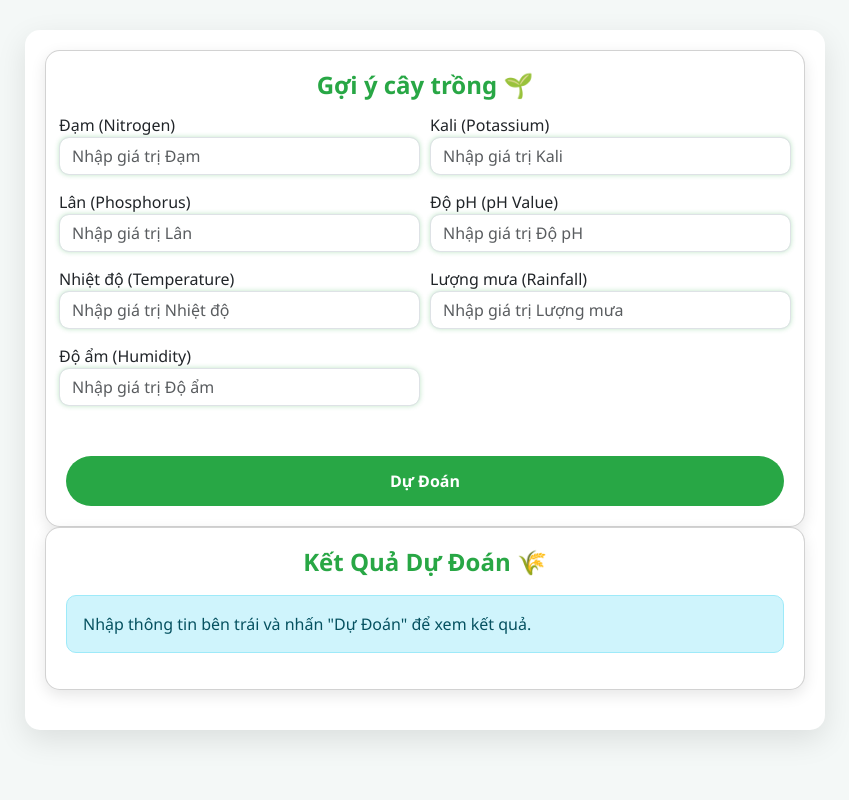
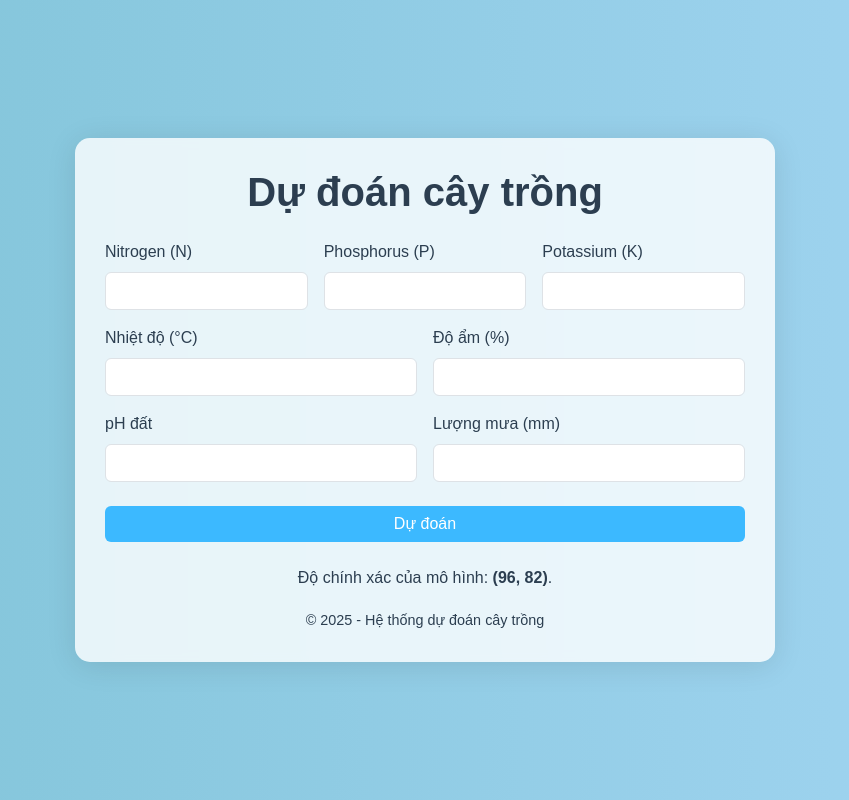
Before and after one commit to LeThiNiNi/NhapmonTritueNhantao, a Flask app: page / in a window 1280 px wide. Shown: the whole page, without its empty margins (215-1064 px from the left). Run offline with Flask 3, Linux system fonts and the light colour scheme; parts of the project's set-up code (start-up, migrations or seed data) failed here and were passed over.

Commit message:
index.html

```diff
--- a/templates/index.html
+++ b/templates/index.html
@@ -1,158 +1,104 @@
 <!DOCTYPE html>
-<html lang="vi">
+<html lang="en">
 <head>
     <meta charset="UTF-8">
     <meta name="viewport" content="width=device-width, initial-scale=1.0">
-    <title>Dự Đoán Cây Trồng</title>
+    <title>Dự đoán cây trồng</title>
     <link href="https://cdn.jsdelivr.net/npm/bootstrap@5.3.0/dist/css/bootstrap.min.css" rel="stylesheet">
     <style>
         body {
-            background-color: #f4f8f7; /* Màu nền nhạt */
-            font-family: 'Segoe UI', Tahoma, Geneva, Verdana, sans-serif;
-            padding-top: 30px;
+            background: linear-gradient(to right, #81c4d8, #a2d5f2); /* Màu xanh sáng hơn */
+            font-family: Arial, sans-serif;
+            color: #2c3e50; /* Màu chữ tối hơn cho dễ đọc */
+            display: flex;
+            justify-content: center;
+            align-items: center;
+            height: 100vh;
+            margin: 0;
         }
         .container {
-            background: white;
-            padding: 20px;
+            background: rgba(255, 255, 255, 0.8); /* Nền sáng hơn */
             border-radius: 15px;
-            box-shadow: 0 10px 30px rgba(0, 0, 0, 0.1);
-            width: 90%; /* Giảm độ rộng của container */
-            max-width: 800px; /* Giới hạn chiều rộng tối đa */
-            margin: 0 auto;
+            padding: 30px;
+            max-width: 700px;
+            box-shadow: 0 4px 30px rgba(0, 0, 0, 0.1);
+            backdrop-filter: blur(5px);
         }
-        .form-group {
-            margin-bottom: 15px; /* Giảm khoảng cách giữa các trường */
+        h1 {
+            text-align: center;
+            font-weight: bold;
+            color: #2c3e50; /* Màu chữ cho tiêu đề */
         }
-        .btn-custom {
-            background-color: #28a745; /* Màu xanh lá cây */
-            color: white;
-            font-weight: bold;
-            border-radius: 50px;
-            padding: 12px;
-            transition: background-color 0.3s ease;
-            width: 100%;
-            margin-top: 10px; /* Giảm khoảng cách giữa các nút */
+        .btn-primary {
+            background-color: #3cb9ff; /* Màu xanh sáng hơn cho nút */
+            border: none;
         }
-        .btn-custom:hover {
-            background-color: #218838; /* Màu xanh lá cây đậm hơn khi hover */
+        .btn-primary:hover {
+            background-color: #58c8ff; /* Màu khi hover */
         }
-        .card-custom {
-            border-radius: 15px;
-            box-shadow: 0 5px 15px rgba(0, 0, 0, 0.1);
-            padding: 20px;
-        }
-        .form-control {
-            border-radius: 10px;
-            box-shadow: 0 0 5px rgba(40, 167, 69, 0.3); /* Màu xanh lá cây cho form control */
-        }
-        .h3-custom {
-            font-size: 1.5rem; /* Giảm kích thước chữ tiêu đề */
-            color: #28a745;
-            font-weight: bold;
+        .form-label {
+            color: #2c3e50; /* Màu chữ cho các label */
         }
         .alert {
-            margin-top: 10px; /* Giảm khoảng cách trên của alert */
-            border-radius: 10px;
+            color: black;
         }
-        .row {
-            margin-bottom: 20px; /* Giảm khoảng cách giữa các hàng */
-        }
-        .col-md-6 {
-            padding: 5px; /* Giảm padding cho các cột */
-        }
-        .dropdown-toggle {
-            width: 100%;
-        }
-        /* Thêm media query để điều chỉnh giao diện trên màn hình nhỏ */
-        @media (max-width: 768px) {
-            .container {
-                padding: 15px;
-            }
-            .col-md-6 {
-                padding: 5px;
-                width: 100%;
-            }
-            .h3-custom {
-                font-size: 1.25rem;
-            }
+        footer {
+            margin-top: 20px;
+            text-align: center;
+            color: #2c3e50;
+            font-size: 0.9rem;
         }
     </style>
 </head>
 <body>
+    <div class="container">
+        <h1>Dự đoán cây trồng</h1>
 
-<div class="container">
-    <div class="row justify-content-center">
-        <!-- Card nhập thông tin -->
-        <div class="col-md-12">
-            <div class="card card-custom">
-                <h3 class="text-center h3-custom">Gợi ý cây trồng 🌱</h3>
-                <form method="POST" action="/predict">
-                    <div class="row">
-                        <!-- Cột bên trái -->
+        <form method="POST" class="mt-4">
+            <div class="row g-3">
+                <div class="col-md-4">
+                    <label for="N" class="form-label">Nitrogen (N)</label>
+                    <input type="number" step="any" class="form-control" id="N" name="N" required>
+                </div>
+                <div class="col-md-4">
+                    <label for="P" class="form-label">Phosphorus (P)</label>
+                    <input type="number" step="any" class="form-control" id="P" name="P" required>
+                </div>
+                <div class="col-md-4">
+                    <label for="K" class="form-label">Potassium (K)</label>
+                    <input type="number" step="any" class="form-control" id="K" name="K" required>
+                </div>
                 <div class="col-md-6">
-                            <div class="form-group">
-                                <label for="N">Đạm (Nitrogen)</label>
-                                <input type="number" name="N" class="form-control" placeholder="Nhập giá trị Đạm" step="any" required>
+                    <label for="temperature" class="form-label">Nhiệt độ (°C)</label>
+                    <input type="number" step="any" class="form-control" id="temperature" name="temperature" required>
                 </div>
-                            <div class="form-group">
-                                <label for="P">Lân (Phosphorus)</label>
-                                <input type="number" name="P" class="form-control" placeholder="Nhập giá trị Lân" step="any" required>
+                <div class="col-md-6">
+                    <label for="humidity" class="form-label">Độ ẩm (%)</label>
+                    <input type="number" step="any" class="form-control" id="humidity" name="humidity" required>
                 </div>
-                            <div class="form-group">
-                                <label for="temperature">Nhiệt độ (Temperature)</label>
-                                <input type="number" name="temperature" class="form-control" placeholder="Nhập giá trị Nhiệt độ" step="any" required>
+                <div class="col-md-6">
+                    <label for="ph" class="form-label">pH đất</label>
+                    <input type="number" step="any" class="form-control" id="ph" name="ph" required>
                 </div>
-                            <div class="form-group">
-                                <label for="humidity">Độ ẩm (Humidity)</label>
-                                <input type="number" name="humidity" class="form-control" placeholder="Nhập giá trị Độ ẩm" step="any" required>
+                <div class="col-md-6">
+                    <label for="rainfall" class="form-label">Lượng mưa (mm)</label>
+                    <input type="number" step="any" class="form-control" id="rainfall" name="rainfall" required>
                 </div>
             </div>
-
-                        <!-- Cột bên phải -->
-                        <div class="col-md-6">
-                            <div class="form-group">
-                                <label for="K">Kali (Potassium)</label>
-                                <input type="number" name="K" class="form-control" placeholder="Nhập giá trị Kali" step="any" required>
+            <button type="submit" class="btn btn-primary mt-4 w-100">Dự đoán</button>
+        </form>
+        {% if prediction %}
+        <div class="alert alert-success mt-4" role="alert">
+            <strong>Kết quả dự đoán:</strong> Cây trồng phù hợp là <strong>{{ prediction }}</strong>.
         </div>
-                            <div class="form-group">
-                                <label for="ph_value">Độ pH (pH Value)</label>
-                                <input type="number" name="ph_value" class="form-control" placeholder="Nhập giá trị Độ pH" step="any" required>
-                            </div>
-                            <div class="form-group">
-                                <label for="Rainfall">Lượng mưa (Rainfall)</label>
-                                <input type="number" name="Rainfall" class="form-control" placeholder="Nhập giá trị Lượng mưa" step="any" required>
-                            </div>
-                        </div>
-                    </div>
-
-                    <!-- Nút Dự Đoán -->
-                    <button type="submit" class="btn btn-custom">Dự Đoán</button>
-                </form>
-            </div>
-        </div>
-
-        <!-- Card kết quả dự đoán -->
-        <div class="col-md-12">
-            <div class="card card-custom">
-                <h3 class="text-center h3-custom">Kết Quả Dự Đoán 🌾</h3>
-                {% if prediction_text %}
-                <div class="alert alert-success">
-                    {{ prediction_text|safe }}
-                </div>
-                {% elif error_message %}
-                <div class="alert alert-danger">
+        {% endif %}
+        {% if error_message %}
+        <div class="alert alert-danger mt-4" role="alert">
             {{ error_message }}
         </div>
-                {% else %}
-                <div class="alert alert-info">
-                    Nhập thông tin bên trái và nhấn "Dự Đoán" để xem kết quả.
+        {% endif %}
+        <p class="text-center mt-4">Độ chính xác của mô hình: <strong>{{ accuracy }}</strong>.</p>
+        <footer>&copy; 2025 - Hệ thống dự đoán cây trồng</footer>
     </div>
-                {% endif %}
-            </div>
-        </div>
-    </div>
-</div>
-
-<script src="https://cdn.jsdelivr.net/npm/bootstrap@5.3.0/dist/js/bootstrap.bundle.min.js"></script>
 </body>
 </html>
```
Lines whose indentation alone changed are shown as unchanged.
